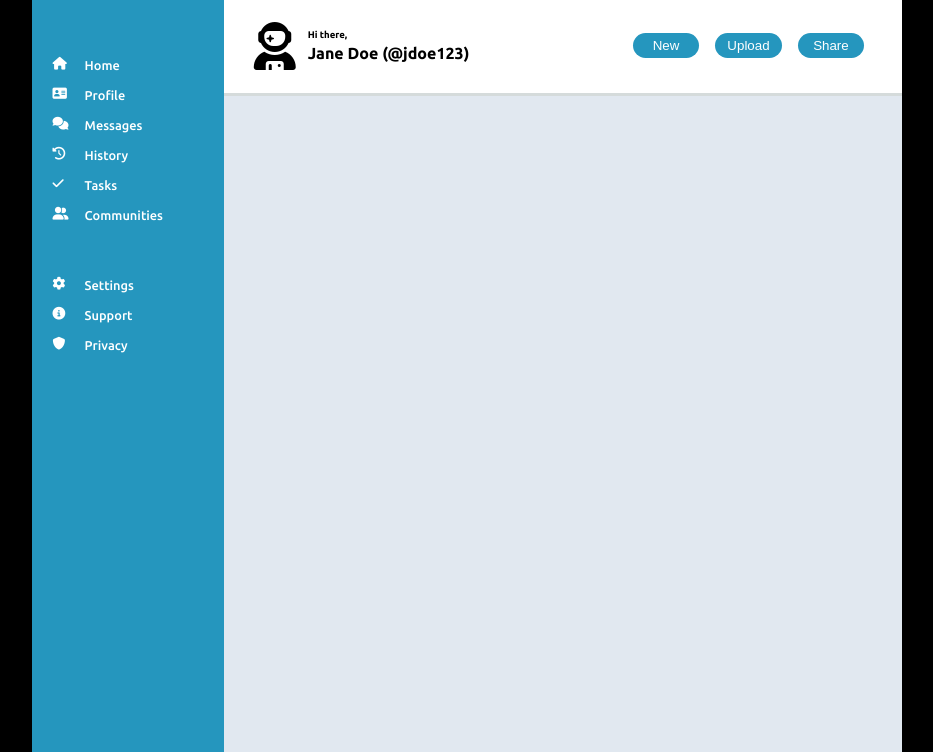
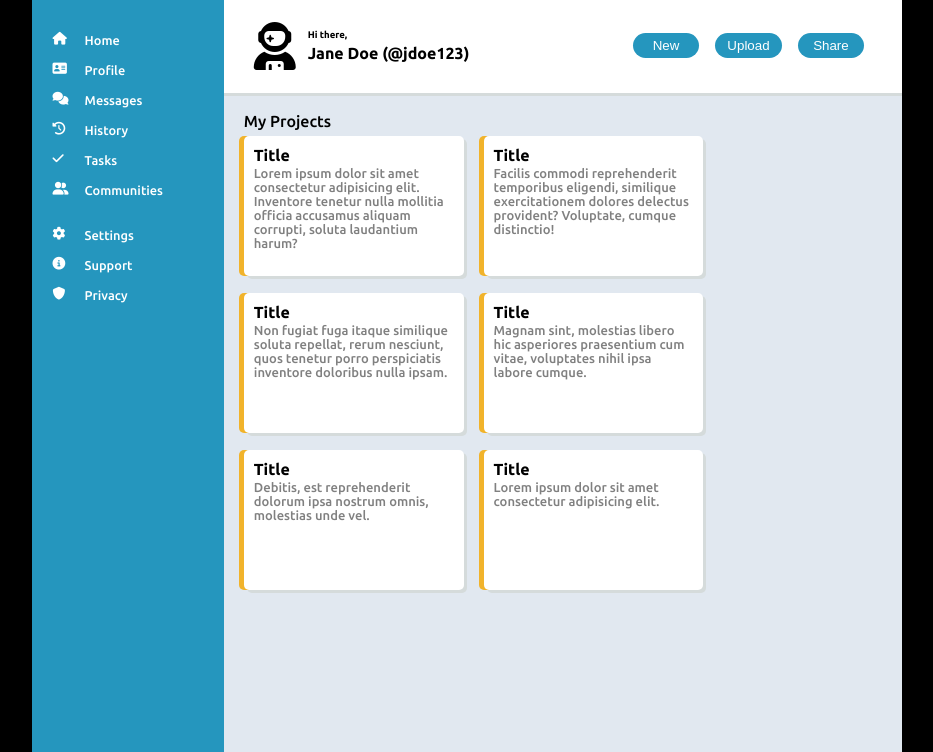
Before and after one commit to kpatel7c8/dashboard, a plain HTML site: page index.html in a window 1280 px wide. Shown: the part 48-800 px from the top of the page, without its empty margins (173-1106 px from the left). Drawn offline with Linux system fonts and the light colour scheme.

Commit message:
add articles

```diff
--- a/index.html
+++ b/index.html
@@ -54,64 +54,64 @@
     </div>
   </header>
   <main>
-    <!-- <section>
-      <h3>My Projects</h3>
+    <section>
+      <p>My Projects</p>
       <div id="articleContainer">
      <article>
-        <h3>Title</h3>
+        <h4>Title</h4>
         <p>
-          Lorem ipsum dolor sit amet consectetur adipisicing elit. Minima unde omnis at fugiat vitae, ad, quos voluptas numquam magni quae harum? Velit optio, eius sunt tenetur numquam architecto ex laboriosam!
+          Lorem ipsum dolor sit amet consectetur adipisicing elit. Inventore tenetur nulla mollitia officia accusamus aliquam corrupti, soluta laudantium harum?
         </p>
       </article>
       <article>
-        <h3>Title</h3>
+        <h4>Title</h4>
         <p>
-          Lorem ipsum dolor sit amet consectetur adipisicing elit. Minima unde omnis at fugiat vitae, ad, quos voluptas numquam magni quae harum? Velit optio, eius sunt tenetur numquam architecto ex laboriosam!
+          Facilis commodi reprehenderit temporibus eligendi, similique exercitationem dolores delectus provident? Voluptate, cumque distinctio!
         </p>
       </article>
       <article>
-        <h3>Title</h3>
+        <h4>Title</h4>
         <p>
-          Lorem ipsum dolor sit amet consectetur adipisicing elit. Minima unde omnis at fugiat vitae, ad, quos voluptas numquam magni quae harum? Velit optio, eius sunt tenetur numquam architecto ex laboriosam!
+         Non fugiat fuga itaque similique soluta repellat, rerum nesciunt, quos tenetur porro perspiciatis inventore doloribus nulla ipsam.
         </p>
       </article>
       <article>
-        <h3>Title</h3>
+        <h4>Title</h4>
         <p>
-          Lorem ipsum dolor sit amet consectetur adipisicing elit. Minima unde omnis at fugiat vitae, ad, quos voluptas numquam magni quae harum? Velit optio, eius sunt tenetur numquam architecto ex laboriosam!
+          Magnam sint, molestias libero hic asperiores praesentium cum vitae, voluptates nihil ipsa labore cumque.
         </p>
       </article>
       <article>
-        <h3>Title</h3>
+        <h4>Title</h4>
         <p>
-          Lorem ipsum dolor sit amet consectetur adipisicing elit. Minima unde omnis at fugiat vitae, ad, quos voluptas numquam magni quae harum? Velit optio, eius sunt tenetur numquam architecto ex laboriosam!
+          Debitis, est reprehenderit dolorum ipsa nostrum omnis, molestias unde vel.
         </p>
       </article>
       <article>
-        <h3>Title</h3>
+        <h4>Title</h4>
         <p>
-          Lorem ipsum dolor sit amet consectetur adipisicing elit. Minima unde omnis at fugiat vitae, ad, quos voluptas numquam magni quae harum? Velit optio, eius sunt tenetur numquam architecto ex laboriosam!
+          Lorem ipsum dolor sit amet consectetur adipisicing elit.
         </p>
       </article>
       </div>
-    </section> -->
+    </section>
     <!-- <aside>
       <h3>Announcements</h3>
       <div>
         <article>
-          <h3>Site Maintenance</h3>
+          <h4>Site Maintenance</h4>
           <p>
             Lorem ipsum dolor sit amet consectetur adipisicing elit. Minima unde omnis at fugiat vitae, ad, quos voluptas numquam magni quae harum? Velit optio, eius sunt tenetur numquam architecto ex laboriosam!
           </p>
         </article>
         <article>
-          <h3>Community Share Day</h3>
+          <h4>Community Share Day</h4>
           <p>
             Lorem ipsum dolor sit amet consectetur adipisicing elit. Minima unde omnis at fugiat vitae, ad, quos voluptas numquam magni quae harum? Velit optio, eius sunt tenetur numquam architecto ex laboriosam!
           </p>
         </article>
         <article>
-          <h3>Updated Privacy Policy</h3>
+          <h4>Updated Privacy Policy</h4>
           <p>
             Lorem ipsum dolor sit amet consectetur adipisicing elit. Minima unde omnis at fugiat vitae, ad, quos voluptas numquam magni quae harum? Velit optio, eius sunt tenetur numquam architecto ex laboriosam!
           </p>
--- a/style.css
+++ b/style.css
@@ -36,7 +36,7 @@ nav {
 }
 
 ul {
-  margin: 40px -1.7rem;
+  margin: 15px -1.7rem;
 }
 
 li {
@@ -50,6 +50,7 @@ li {
 }
 
 header {
+  box-sizing: border-box;
   background-color: white;
   grid-row: 1 / 2;
   grid-column: 2 / 3;
@@ -92,7 +93,7 @@ input {
   align-items: center;
 }
 
-#hiUser p, h4 {
+#hiUser p, #hiUser h4 {
   margin:0.2rem;
   margin-left: -0.5rem;
 }
@@ -116,20 +117,39 @@ main {
   grid-row: 2 / 3;
   grid-column: 2 / 3;
   display: grid;
-  grid-template-rows: 1fr;
-  grid-template-columns: 75% 1fr;
+  grid-template-rows: 82vh;
+  grid-template-columns: 72% 1fr;
   box-shadow: 0 -3px #D5DBDB;
+  padding: 0 20px;
 }
-/*
+
 #articleContainer {
+  box-sizing: border-box;
+  height: fit-content;
   display: grid;
   grid-row: 1 / 2;
-  grid-template-rows: repeat(3, 1fr);
+  grid-template-rows: repeat(3, 140px);
   grid-template-columns: repeat(2, 1fr);
-  border: 1px solid tomato;
+  gap: 17px 20px;
+  margin-top: -10px;
 }
 
 #articleContainer article {
   display: grid;
-  border: 1px solid red;
-} */
+  grid-template-rows: 20px 1fr;
+  padding: 10px;
+  background-color: white;
+  border: none;
+  border-radius: 5px;
+  box-shadow: -5px 0 #f1b32b, 3px 3px #D5DBDB;
+}
+
+article h4 {
+  margin-top: 0px;
+}
+
+article p {
+  margin-top: 0;
+  color: gray;
+  font-size: small;
+}
```
